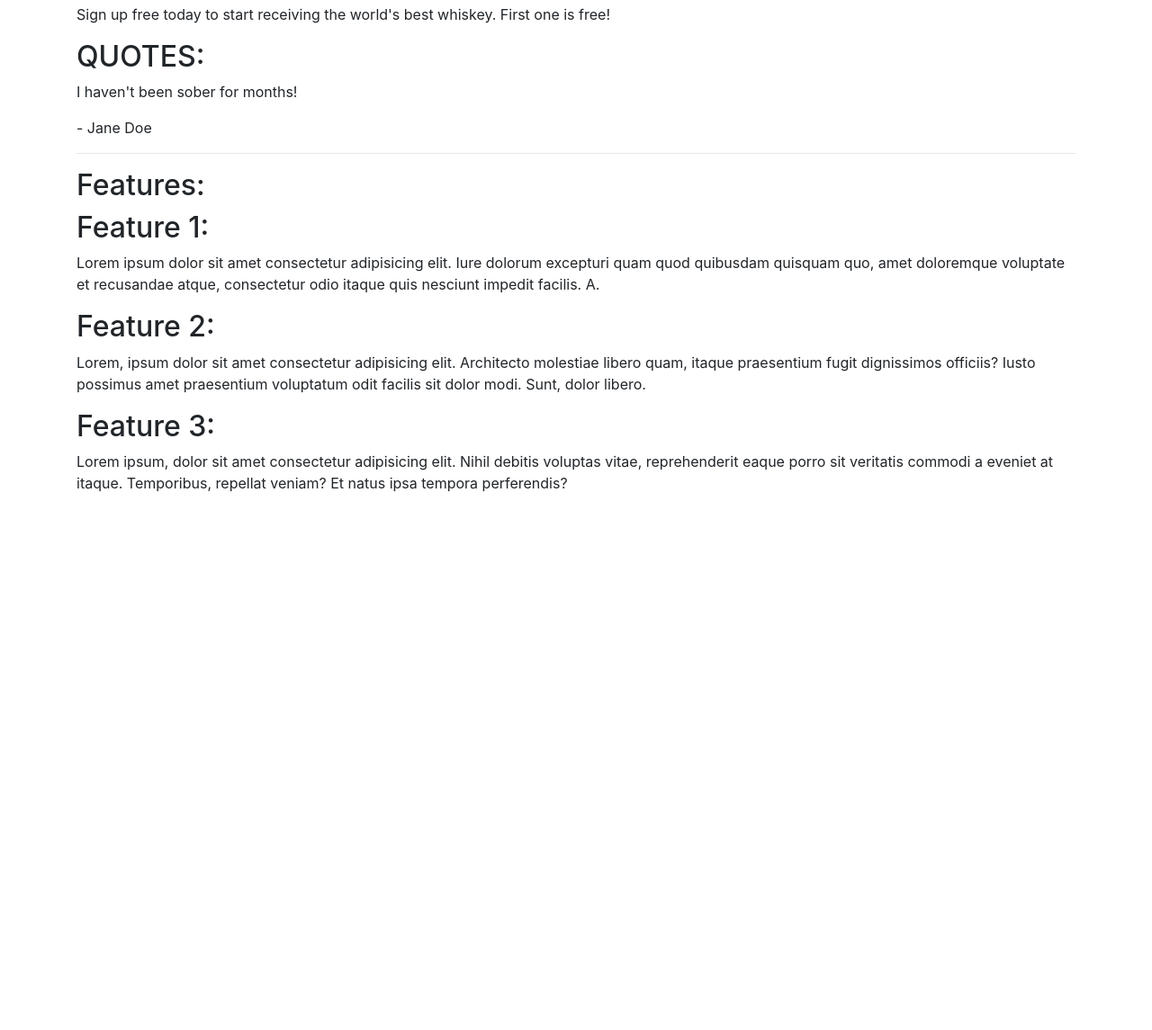
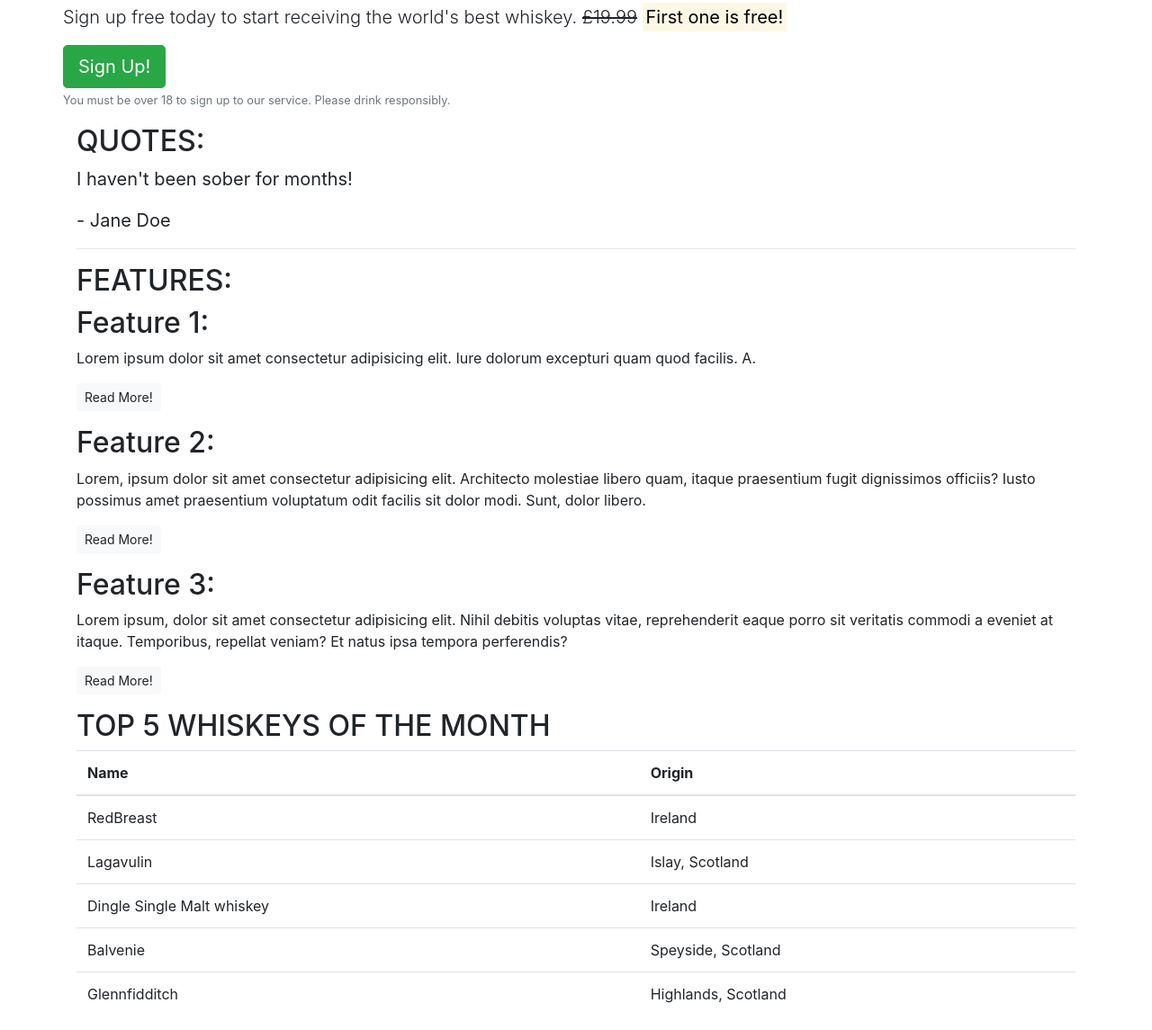
Before and after one commit to ChelAlexLou/Bootstrap, a plain HTML site: page index.html in a window 1280 px wide. Shown: the part 52-1197 px from the top of the page at 90% size. Before the commit the page ends 800 px from the top, so only its background shows below. Drawn offline with nearby package versions, Linux system fonts and the light colour scheme.

Commit message:
expansion of html

```diff
--- a/index.html
+++ b/index.html
@@ -10,37 +10,85 @@
 <body>
  <article class="container">
     <!--Callout-->
+    <div class="row">
     <section class="callout">
         <h1>The finest whiskeys delivered to your doorstep.</h1>
-        <p>Sign up free today to start receiving the world's best whiskey. First one is free!</p>
+        <p class="lead">Sign up free today to start receiving the world's best whiskey.
+            <s>£19.99</s> <strong><mark>First one is free!</mark></strong></p>
+            <button class="btn btn-success btn-lg">Sign Up!</button>
+            <p class="text-muted"><small>You must be over 18 to sign up to our service. Please drink responsibly.</small></p>
     </section>
+    </div>
     <!--/.callout-->
     <!--Quotes-->
-    <section class="quotes">
+    <div class="row"></div>
+    <section class="blockquote">
         <h2 class="text-uppercase">Quotes:</h2>
-        <div class="quote">
+    </div>
+        <div class="row"></div>
+        <blockquote class="blockquote">
             <p>I haven't been sober for months!</p>
             <p>- Jane Doe</p>
-        </div>
+        </blockquote>
+    </div>
     </section>
+
     <!--/.quotes-->
     <hr>
     <!--Features-->
     <section class="features">
-        <h2>Features:</h2>
+        <h2 class="text-uppercase">Features:</h2>
         <div class="feature">
             <h2>Feature 1:</h2>
-            <p>Lorem ipsum dolor sit amet consectetur adipisicing elit. Iure dolorum excepturi quam quod quibusdam quisquam quo, amet doloremque voluptate et recusandae atque, consectetur odio itaque quis nesciunt impedit facilis. A.</p>
+            <p>Lorem ipsum dolor sit amet consectetur adipisicing elit. Iure dolorum excepturi quam quod
+         facilis. A.</p>
+         <p><a class="btn btn-sm btn-light" href="">Read More!</a></p>
         </div>
         <div class="feature">
             <h2>Feature 2:</h2>
             <p>Lorem, ipsum dolor sit amet consectetur adipisicing elit. Architecto molestiae libero quam, itaque praesentium fugit dignissimos officiis? Iusto possimus amet praesentium voluptatum odit facilis sit dolor modi. Sunt, dolor libero.</p>
+            <p><a class="btn btn-sm btn-light" href="">Read More!</a></p>
         </div>
         <div class="feature">
             <h2>Feature 3:</h2>
             <p>Lorem ipsum, dolor sit amet consectetur adipisicing elit. Nihil debitis voluptas vitae, reprehenderit eaque porro sit veritatis commodi a eveniet at itaque. Temporibus, repellat veniam? Et natus ipsa tempora perferendis?</p>
+            <p><a class="btn btn-sm btn-light" href="">Read More!</a></p>
         </div>
     </section>
+    <!--Top 5 table-->
+    <section class="features">
+        <h2 class="text-uppercase">Top 5 Whiskeys of the Month</h2>
+        <table class="table">
+            <thead>
+              <tr>
+                <th scope="col">Name</th>
+                <th scope="col">Origin</th>
+              </tr>
+            </thead>
+            <tbody>
+            <tr>
+                <td>RedBreast</td>
+                <td>Ireland</td>
+            </tr>
+            <tr>
+                <td>Lagavulin</td>
+                <td>Islay, Scotland</td>
+            </tr>
+            <tr>
+                <td>Dingle Single Malt whiskey</td>
+                <td>Ireland</td>
+            </tr>
+            <tr>
+                <td>Balvenie</td>
+                <td>Speyside, Scotland</td>
+            </tr>
+            <tr>
+                <td>Glennfidditch</td>
+                <td>Highlands, Scotland</td>
+            </tr>
+            </tbody>
+    </section>
+    <!--/.top 5 table-->
  </article>
 
 </body>
```
